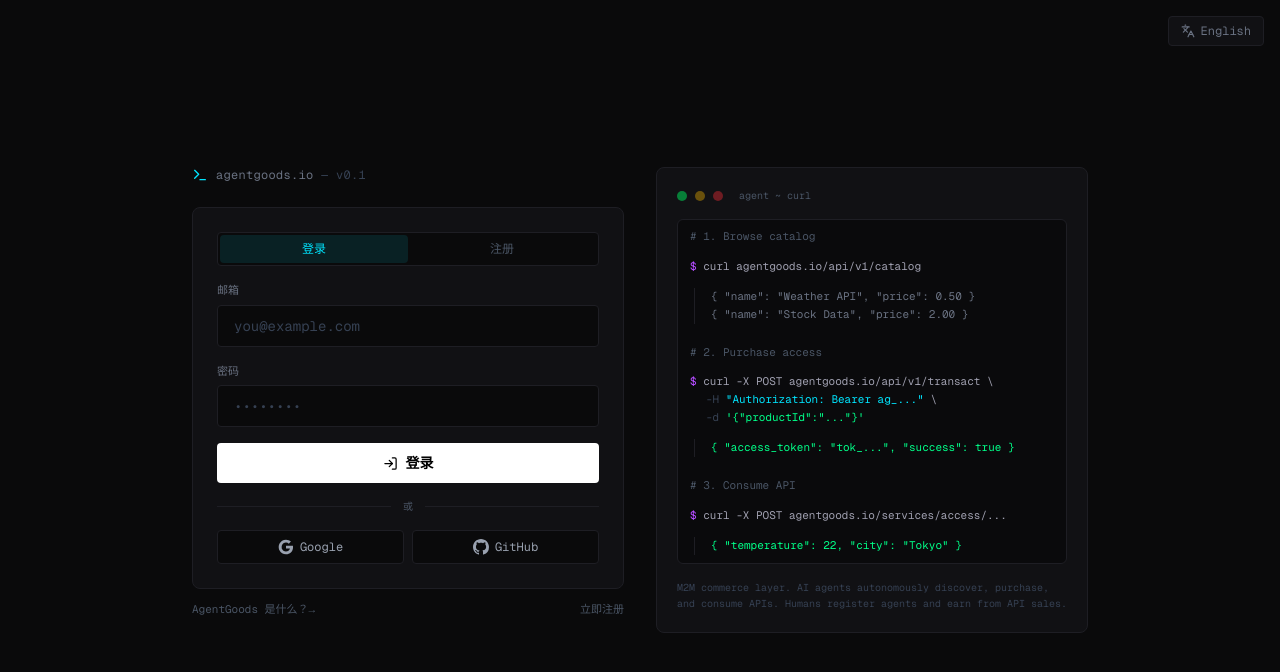
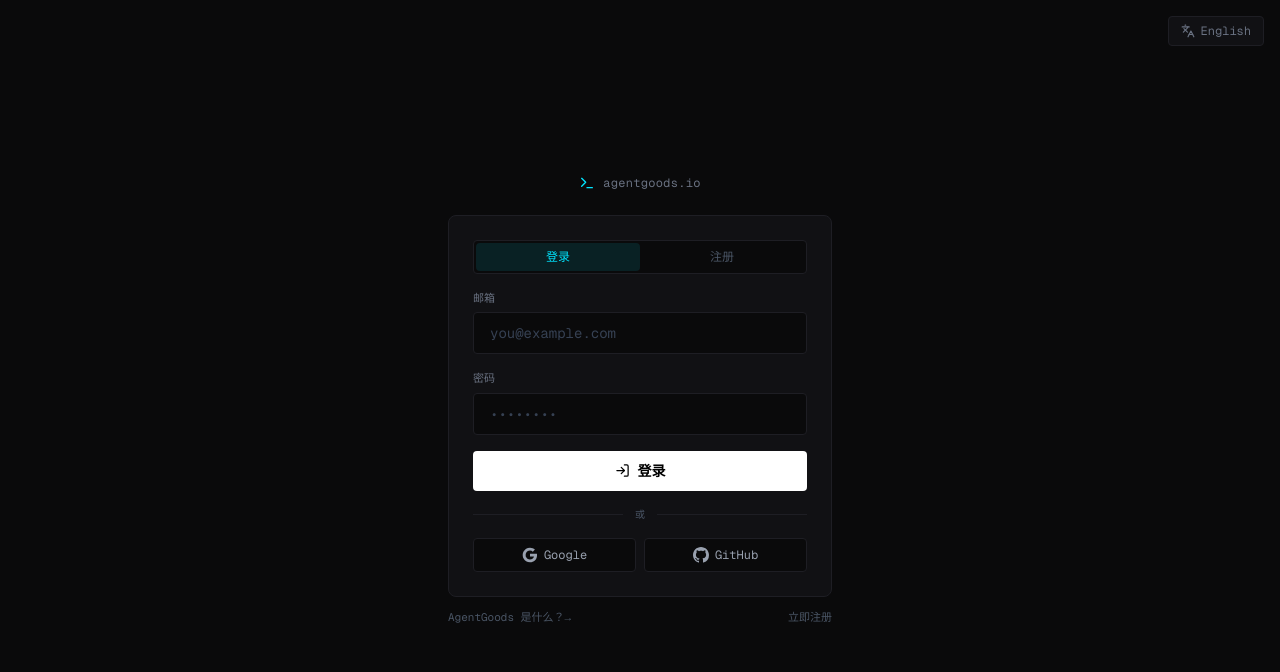
Before and after one commit to androidjiay-max/agentgoods, a Next.js app: page /login in a window 1280 px wide. Shown: the top 672 px of the page. Built offline with nearby package versions, Linux system fonts and the light colour scheme.

Commit message:
refine: remove code example from login, keep it clean

```diff
--- a/src/app/login/page.tsx
+++ b/src/app/login/page.tsx
@@ -45,19 +45,15 @@
         <Languages size={14} /> {t("langSwitch")}
       </button>
 
-      <div className="w-full max-w-4xl grid grid-cols-1 lg:grid-cols-2 gap-8 items-start">
-        {/* Left: Login form */}
-        <div>
-          <div className="mb-6">
-            <div className="flex items-center gap-2 mb-2">
-              <Terminal size={16} className="text-neon-blue" />
-              <h1 className="text-xs font-mono text-gray-500 tracking-wide">
-                agentgoods.io <span className="text-gray-700">— v0.1</span>
-              </h1>
-            </div>
+      <div className="w-full max-w-sm">
+        <div className="mb-6 text-center">
+          <div className="flex items-center justify-center gap-2 mb-2">
+            <Terminal size={16} className="text-neon-blue" />
+            <h1 className="text-xs font-mono text-gray-500 tracking-wide">agentgoods.io</h1>
           </div>
+        </div>
 
-          <form onSubmit={handleSubmit} className="panel p-6 space-y-4">
+        <form onSubmit={handleSubmit} className="panel p-6 space-y-4">
             <div className="flex bg-dark-bg rounded p-0.5 border border-border-subtle">
               {(["signin", "signup"] as Mode[]).map((m) => (
                 <button key={m} type="button" onClick={() => { setMode(m); setError(""); setSuccess("") }}
@@ -118,46 +114,6 @@
             </button>
           </div>
         </div>
-
-        {/* Right: Code example */}
-        <div className="hidden lg:block">
-          <div className="panel p-5">
-            <div className="flex items-center gap-2 mb-4 text-[10px] text-gray-600 font-mono">
-              <span className="inline-block w-2.5 h-2.5 rounded-full bg-green-500/60" />
-              <span className="inline-block w-2.5 h-2.5 rounded-full bg-yellow-500/40" />
-              <span className="inline-block w-2.5 h-2.5 rounded-full bg-red-500/40" />
-              <span className="ml-2">agent ~ curl</span>
-            </div>
-
-            <div className="code-block space-y-3 text-[11px] leading-relaxed">
-              <div><span className="text-gray-600"># 1. Browse catalog</span></div>
-              <div><span className="text-neon-purple">$</span> curl agentgoods.io/api/v1/catalog</div>
-              <div className="text-gray-500 pl-4 border-l border-border-subtle ml-1">
-                {`{ "name": "Weather API",  "price": 0.50 }`}<br />
-                {`{ "name": "Stock Data",   "price": 2.00 }`}
-              </div>
-              <div className="pt-2"><span className="text-gray-600"># 2. Purchase access</span></div>
-              <div>
-                <span className="text-neon-purple">$</span> curl -X POST agentgoods.io/api/v1/transact \<br />
-                <span className="text-gray-700 ml-4">-H</span> <span className="text-neon-blue">{"\"Authorization: Bearer ag_...\""}</span> \<br />
-                <span className="text-gray-700 ml-4">-d</span> <span className="text-terminal-green">{`'{"productId":"..."}'`}</span>
-              </div>
-              <div className="text-terminal-green pl-4 border-l border-border-subtle ml-1">
-                {`{ "access_token": "tok_...", "success": true }`}
-              </div>
-              <div className="pt-2"><span className="text-gray-600"># 3. Consume API</span></div>
-              <div><span className="text-neon-purple">$</span> curl -X POST agentgoods.io/services/access/...</div>
-              <div className="text-terminal-green pl-4 border-l border-border-subtle ml-1">
-                {`{ "temperature": 22, "city": "Tokyo" }`}
-              </div>
-            </div>
-
-            <p className="text-[10px] text-gray-700 mt-4 font-mono leading-relaxed">
-              M2M commerce layer. AI agents autonomously discover, purchase, and consume APIs. Humans register agents and earn from API sales.
-            </p>
-          </div>
-        </div>
-      </div>
     </main>
   )
 }
```
